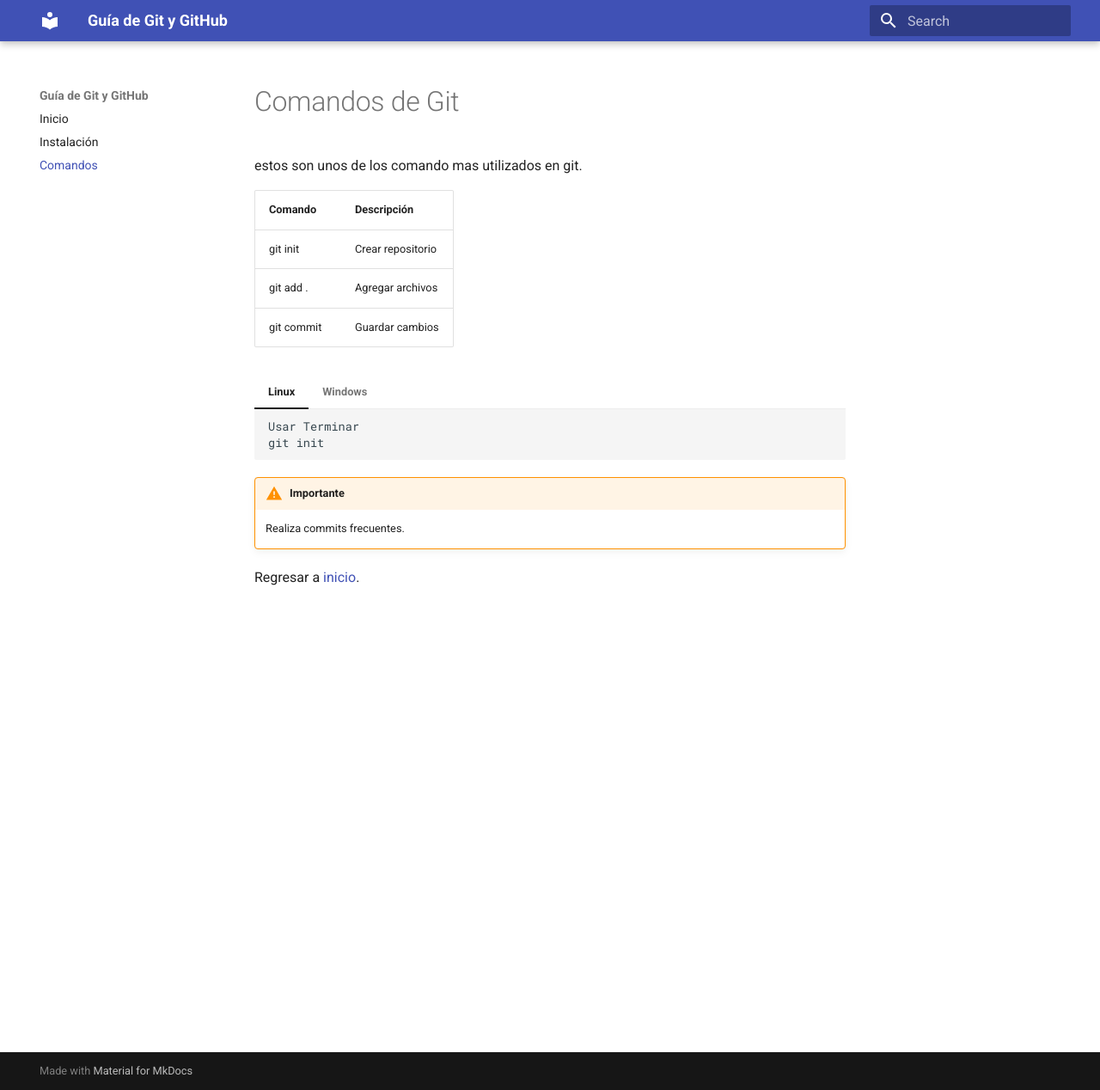
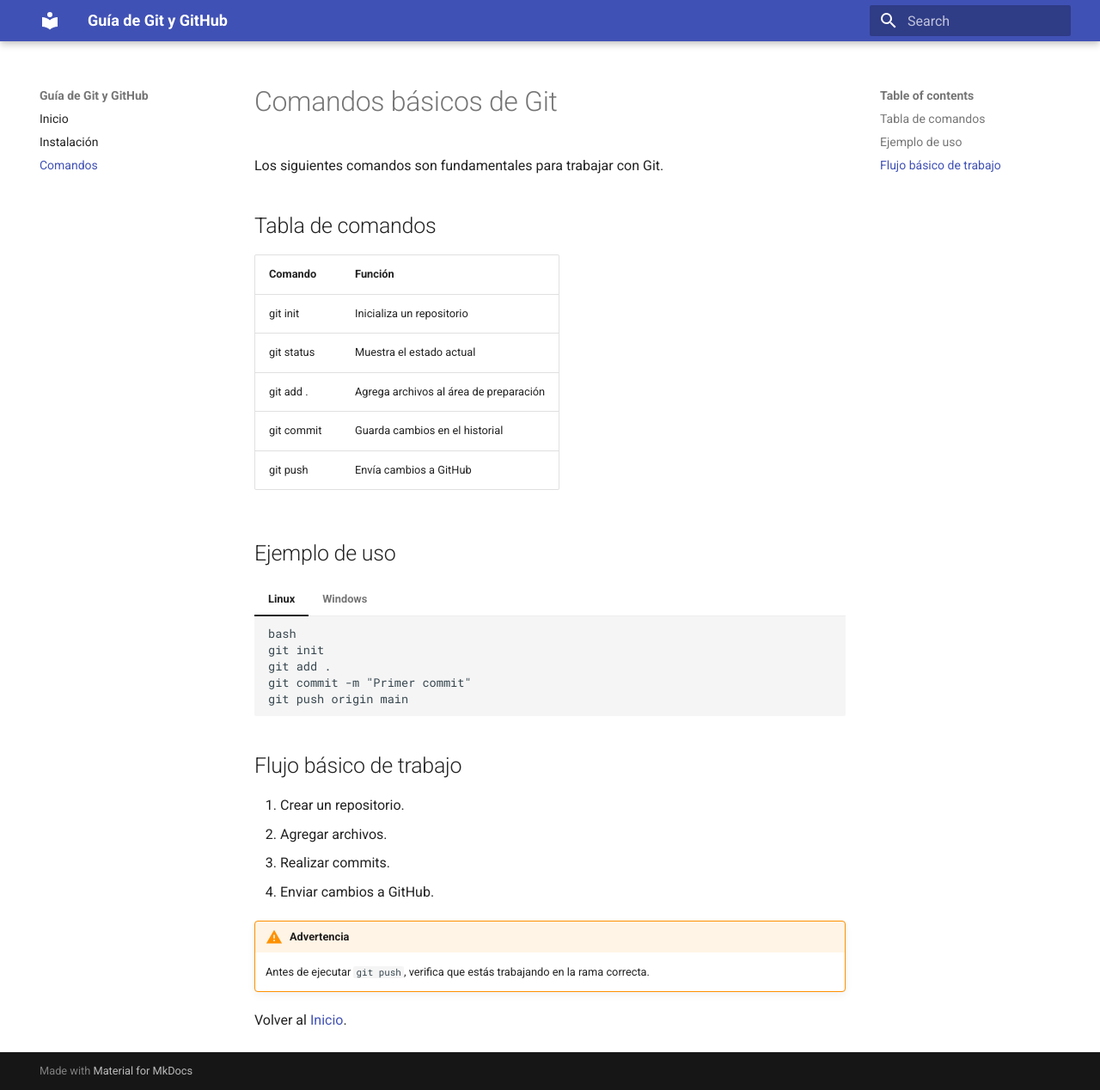
Before and after one commit to alexei503/taller3-mkdocs, an MkDocs documentation site: the page built from docs/comandos.md, in a window 1280 px wide and 1268 px high. Shown: the whole window at 86% size. Built offline with MkDocs 1.6.1 and Material for MkDocs 9.7.7, drawn with Linux system fonts in a browser that asks for light colours.

````diff
--- a/docs/comandos.md
+++ b/docs/comandos.md
@@ -1,29 +1,47 @@
-# Comandos de Git
+# Comandos básicos de Git
 
-estos son unos de los comando mas utilizados en git.
+Los siguientes comandos son fundamentales para trabajar con Git.
 
-| Comando | Descripción |
-|----------|------------|
-| git init | Crear repositorio |
-| git add . | Agregar archivos |
-| git commit | Guardar cambios |
+## Tabla de comandos
+
+| Comando | Función |
+|----------|----------|
+| git init | Inicializa un repositorio |
+| git status | Muestra el estado actual |
+| git add . | Agrega archivos al área de preparación |
+| git commit | Guarda cambios en el historial |
+| git push | Envía cambios a GitHub |
+
+## Ejemplo de uso
 
 === "Linux"
 
     ```
-    Usar Terminar
+    bash
     git init
+    git add .
+    git commit -m "Primer commit"
+    git push origin main
     ```
 
 === "Windows"
 
     ```
-    Usar powershell
+    powershell
     git init
+    git add .
+    git commit -m "Primer commit"
+    git push origin main
     ```
 
-!!! warning "Importante"
-    Realiza commits frecuentes.
+## Flujo básico de trabajo
 
+1. Crear un repositorio.
+2. Agregar archivos.
+3. Realizar commits.
+4. Enviar cambios a GitHub.
 
-Regresar a [inicio](index.md).
+!!! warning "Advertencia"
+    Antes de ejecutar `git push`, verifica que estás trabajando en la rama correcta.
+
+Volver al [Inicio](index.md).
````
Also changed, not shown: docs/index.md (+18 -5 lines), docs/instalacion.md (+27 -7 lines), docs/img/arquitectura.png, docs/img/arquitecturaextra.png (added).
